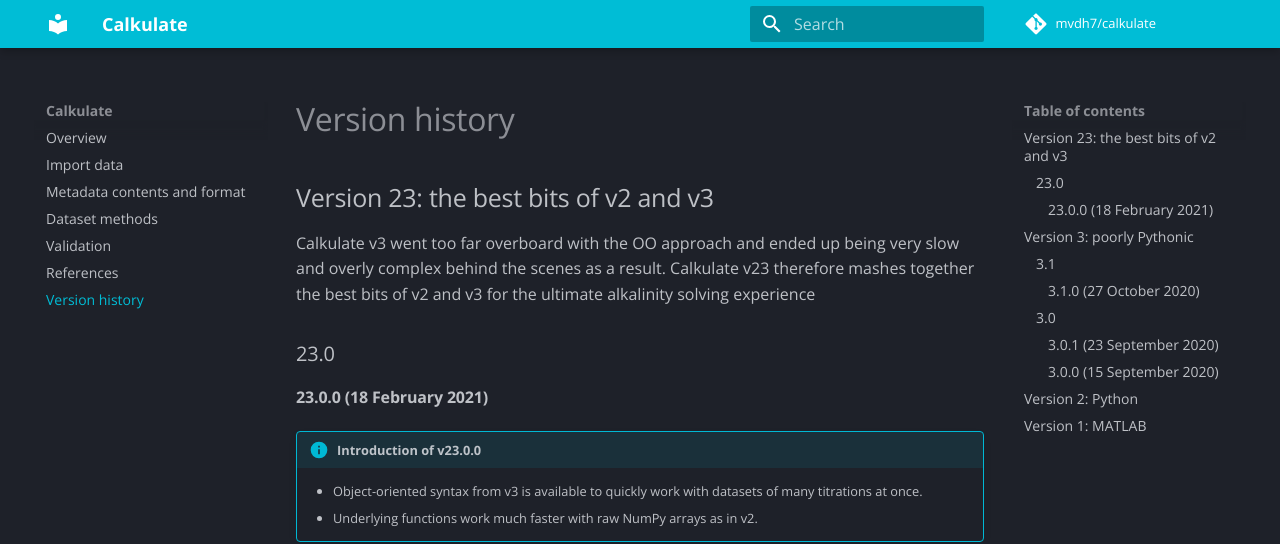
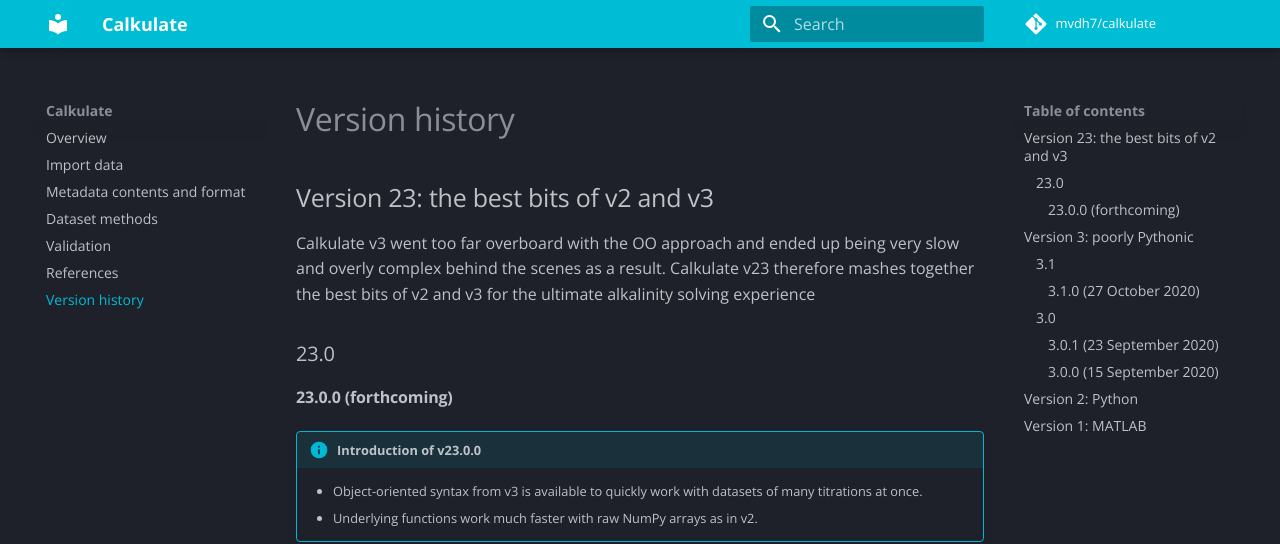
Before and after one commit to mvdh7/calkulate, an MkDocs documentation site: the page built from docs/versions.md, in a window 1280 px wide and 900 px high. Shown: the top 544 px of the window. Built offline with MkDocs 1.6.1 and Material for MkDocs 9.7.7, drawn with Linux system fonts in a browser that asks for light colours; comment, search, counter and statistics services are not loaded.

Commit message:
Update versions.md

```diff
--- a/docs/versions.md
+++ b/docs/versions.md
@@ -6,7 +6,7 @@ Calkulate v3 went too far overboard with the OO approach and ended up being very
 
 ### 23.0
 
-#### 23.0.0 (18 February 2021)
+#### 23.0.0 (forthcoming)
 
 !!! info "Introduction of v23.0.0"
 
```
